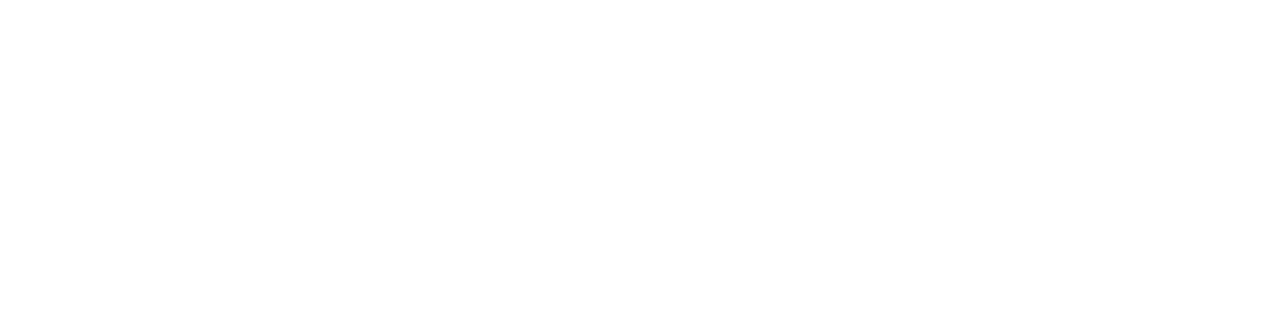
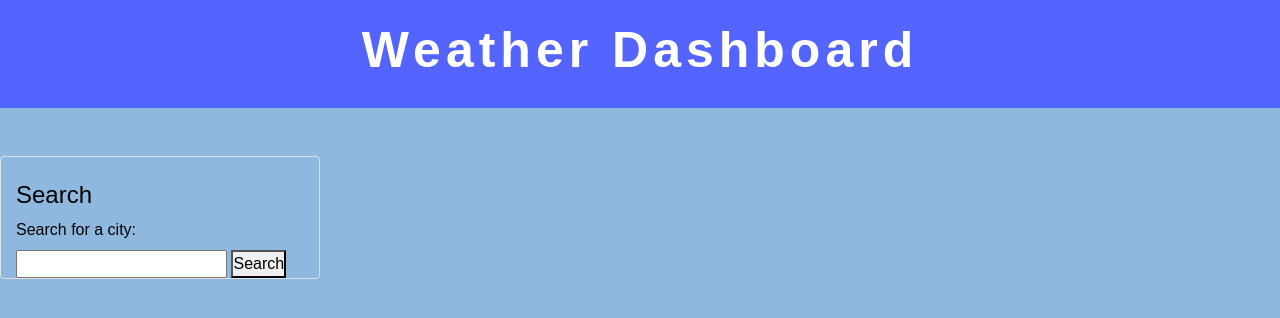
Before and after one commit to VanessaLiaw021/weather-dashboard, a plain HTML site: page index.html in a window 1280 px wide. Drawn offline with nearby package versions, Linux system fonts and the light colour scheme; a web font is replaced by a local one.

Commit message:
added header and search section, with styles to header

```diff
--- a/assets/css/style.css
+++ b/assets/css/style.css
@@ -0,0 +1,37 @@
+@import url('https://fonts.googleapis.com/css2?family=Spline+Sans+Mono:wght@300;700&display=swap');
+
+:root {
+    --Queen-Pink: #E8C2CA;
+    --Glossy-Grape: #B392AC;
+    --Light-Dark-Blue: #8FB8DE;
+    --Light-Cyan: #CDF7F6;
+    --Neon-Blue: #5465ff;
+    --Black: black;
+}
+
+* {
+    margin: 0;
+    padding: 0;
+    box-sizing: border-box;
+    font-family: "Spline Sans Mono", sans-serif;
+}
+
+body {
+    background-color: var(--Light-Dark-Blue);
+    color: var(--Black);
+}
+
+/* Start Header Section */
+header {
+    text-align: center;
+    background-color: var(--Neon-Blue);
+    padding: 20px;
+    color: white;
+}
+
+header h1 {
+    font-size: 50px;
+    font-weight: 700;
+    letter-spacing: 5px;
+}
+/* End Header Section */
--- a/index.html
+++ b/index.html
@@ -10,6 +10,32 @@
 </head>
 <body>
 
+    <!--Header Section-->
+    <header>
+        <h1>Weather Dashboard</h1>
+    </header>
+
+    <!--Using Bootstrap to layout the dashboard-->
+    <div class="container-fluid mt-5">
+        <div class="row">
+
+            <!--Display the search input and recent searchbox-->
+            <div class="col-lg-3 border rounded search">
+                <div class="mt-4">
+
+                    <!--Heading-->
+                    <h4 class="search-title">Search</h4>
+
+                    <!--Form for searching the city-->
+                    <div class="form">
+                        <label for="search-text" class="city">Search for a city:</label>
+                        <input type="text" id="search-text" name="search" palceholder="Enter a city">
+                        <button id="search-button">Search</button>
+                    </div>
+                </div>
+            </div>
+        </div>
+    </div>
 
     <!--Script Files-->
     <script src="https://code.jquery.com/jquery-3.4.1.min.js"></script>
```
